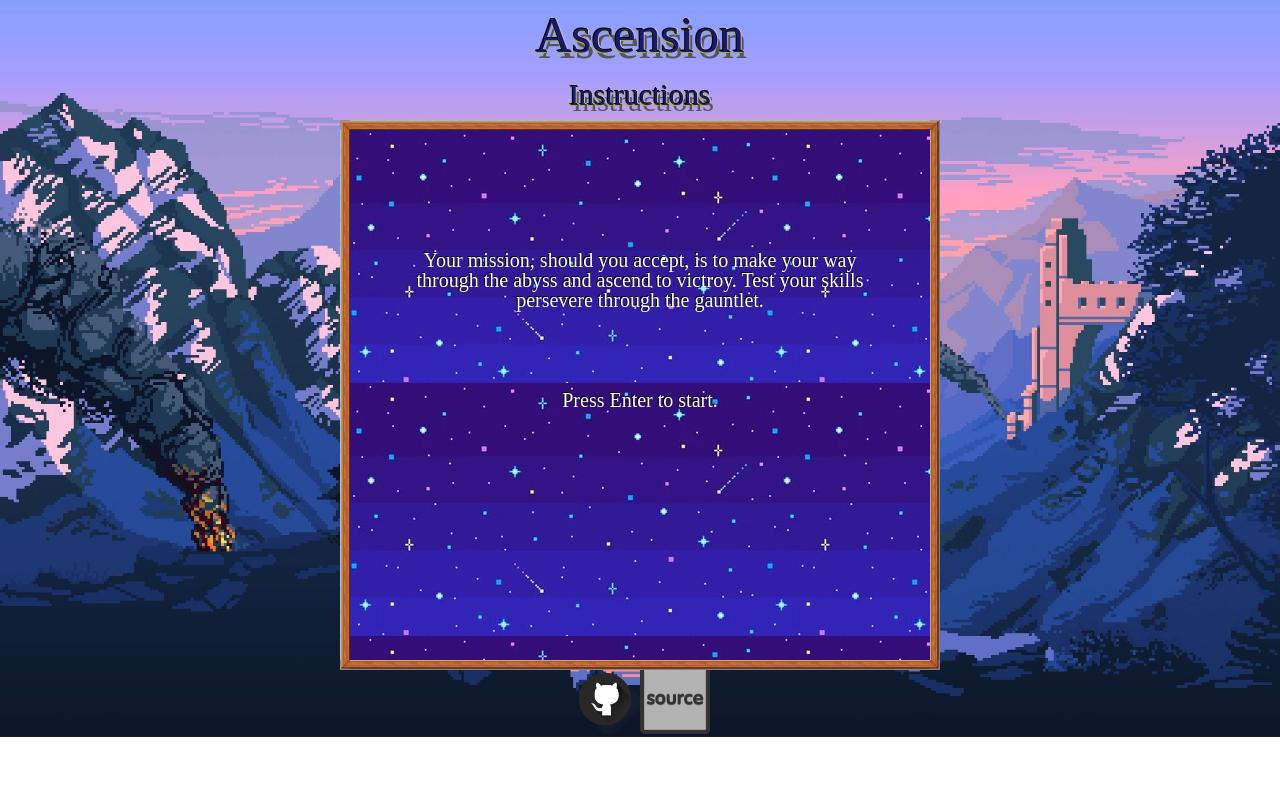
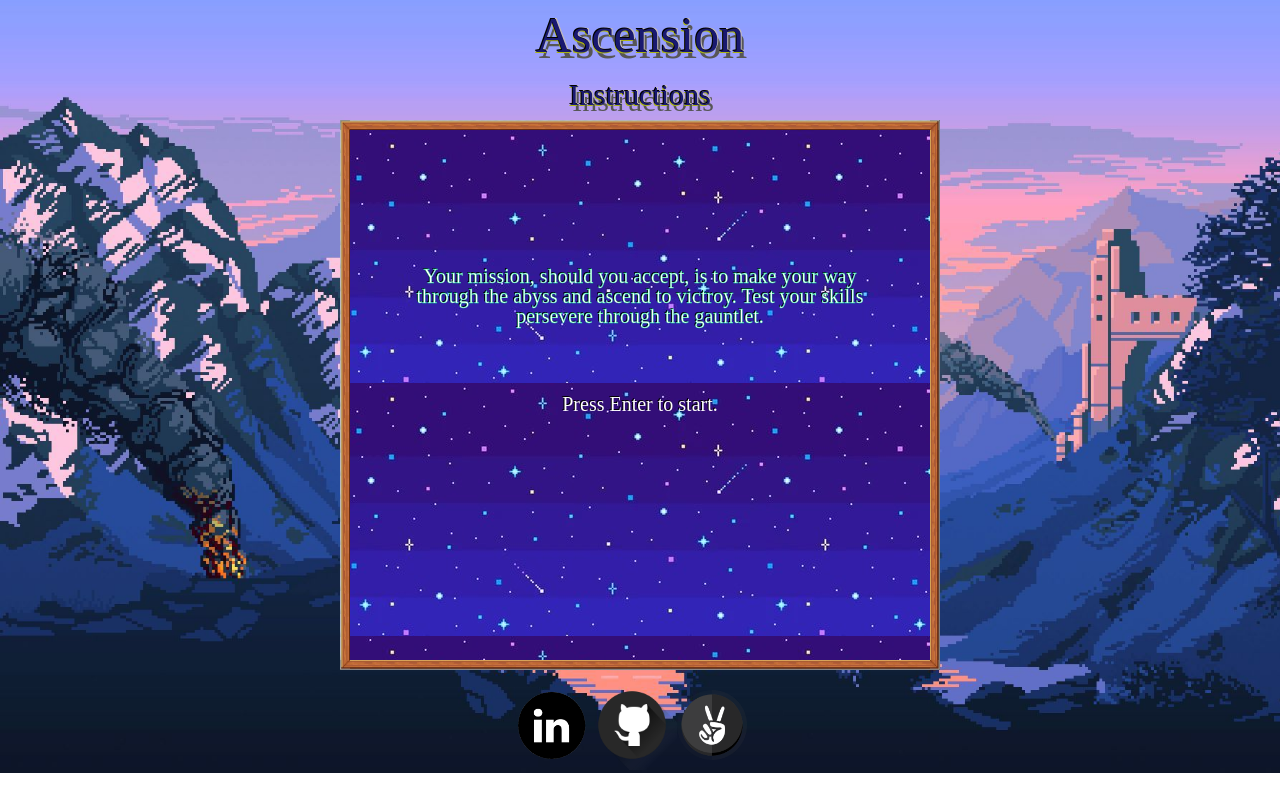
Before and after one commit to Juka1031/Ascension, a website built with webpack: page index.html in a window 1280 px wide. Built offline with nearby package versions, Linux system fonts and the light colour scheme; files whose address does not match are found by name.

Commit message:
add more links

```diff
--- a/index.html
+++ b/index.html
@@ -45,18 +45,12 @@
     </div>
 
     <div id="start">
-        <p>
-        <br>
-        <br>
-        <br>
-        <br>
+        <p class="intro">
             Your mission, should you accept, is to make your way through
             the abyss and ascend to victroy. Test your skills
-            persevere through the gauntlet. </p>
-            <br>
-            <br>
-            <br>
-            <br>
+            persevere through the gauntlet.
+        </p>
+        <br>
             <p>Press Enter to start.</p>
 
     </div>
@@ -93,8 +87,10 @@
    <br>
 
     <div class = "end">
-        <a href="https://github.com/Juka1031"><img src="src/images/github.png" alt="Github" width = "70" height="70"/></a>
-        <a href="https://github.com/Juka1031/Ascension/blob/main/assets.md"><img src="src/images/source.png" width = "70" height="70"/></a>
+        <a target="_blank" href="https://www.linkedin.com/in/julian-kang-09b561221/"><img src="src/images/linkedin.png" width = "70" height="70"/></a>
+        <a target="_blank" href="https://github.com/Juka1031"><img src="src/images/github.png" alt="Github" width = "90" height="90"/></a>
+        <a target="_blank" href="https://angel.co/u/julian-kang-1"><img class="angel-logo"src="src/images/angel2.png" width = "70" height="70"/></a>
+
     </div>
 
 
--- a/src/styles/game.scss
+++ b/src/styles/game.scss
@@ -175,36 +175,31 @@ p{
     // font-size: 25x;
 }
 
-
 #win p {
     text-align: center;
     font-size: 30px;
 }
 
-
-
-
-
-
-
-
-
-
-
-
-
+.intro {
+    margin-top: 6rem;
+    margin-bottom: 3rem;
+    -webkit-text-stroke: .3px #0afc97
+}
 
 .container {
-
     display: grid;
     place-items: center;
-
 }
 
 .end{
+    margin-top: 1rem;
     display: flex;
-  justify-content: center;
-  align-items: center;
+    justify-content: center;
+    align-items: center;
+}
+
+.angel-logo{
+    margin-right: 1rem;
 }
 
 #weather {
```
Also changed, not shown: dist/main.css, src/images/angel2.png (added), src/images/linkedin.png (added).
